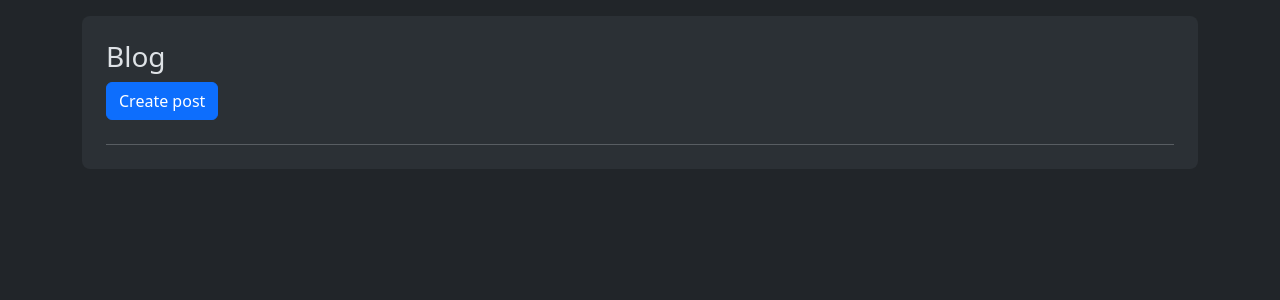
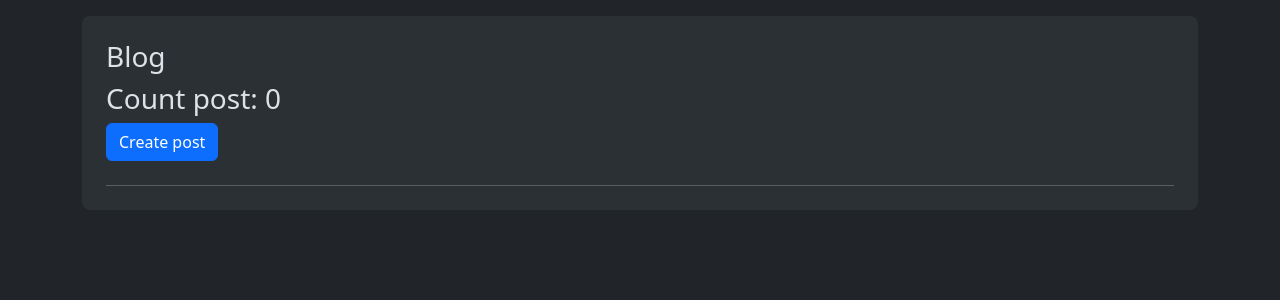
Before and after one commit to DDosCats/Sigma-Python-Hub, a Django app: page /blog/ in a window 1280 px wide. Shown: the part 87-387 px from the top of the page. Run offline with Django 5.2, Linux system fonts and the light colour scheme; data that the repository does not hold is empty.

Commit message:
add count posts

```diff
--- a/apps/blog/templates/blog/index.html
+++ b/apps/blog/templates/blog/index.html
@@ -6,6 +6,7 @@
 
 <div class="mt-3 rounded-3 bg-body-tertiary p-4">
     <h3>Blog</h3>
+    <h3>Count post: {{ posts|length }}</h3>
     <button type="button" class="btn btn-primary" data-bs-toggle="modal" data-bs-target="#exampleModal">
         Create post
     </button>
@@ -13,27 +14,25 @@
     <div class="row g-4">
         {% for post in posts %}
             <div class="col-4">
-                        <a href="{%url 'blog:post' post.id %}" class ="text-decoration-none text-white">
-
+                <a href="{% url 'blog:post' post.id %}" class="text-decoration-none text-white">
                     <div class="card">
-                                <img src="{{post.image.url}}" class ="card-img-top" alt="...">
+                        <img src="{{ post.image.url }}" class="card-img-top" alt="...">
                         <div class="card-body">
-                                    <h5 class="card-title">{{post.title}}</h5>
-                                    <small class="text-muted">{{post.created_at}}</small>
+                            <h5 class="card-title">{{ post.title }}</h5>
+                            <small class="text-muted">{{ post.created_at }}</small>
                         </div>
                         <div class="card-footer">
                             <div class="d-flex justify-content-between text-center">
-                                        <h4><span class="badge ">👁️ {{post.views}}</span></h4>
-                                        <h4><span class="badge ">👍 {{post.likes}}</span></h4>
+                                <h4><span class="badge">👁️ {{ post.views }}</span></h4>
+                                <h4><span class="badge">👍 {{ post.likes }}</span></h4>
                             </div>
                         </div>
                     </div>
                 </a>
             </div>
         {% endfor %}
+    </div>
 
-
-            </div>
 </div>
 
 <div class="modal fade" id="exampleModal" tabindex="-1" aria-labelledby="exampleModalLabel" aria-hidden="true">
@@ -44,15 +43,15 @@
                 <button type="button" class="btn-close" data-bs-dismiss="modal" aria-label="Close"></button>
             </div>
             <form action="{% url 'blog:create' %}" method="post" enctype="multipart/form-data">
-
                 <div class="modal-body">
                     {% csrf_token %}
                     {{ create_form }}
                 </div>
                 <div class="modal-footer">
                     <button type="submit" class="btn btn-primary">Створити</button>
-
+                </div>
             </form>
+        </div>
     </div>
 </div>
 
```
Lines whose indentation alone changed are shown as unchanged.
